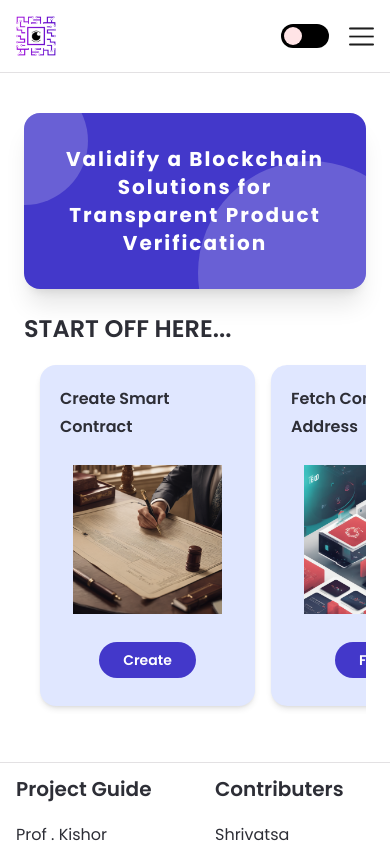
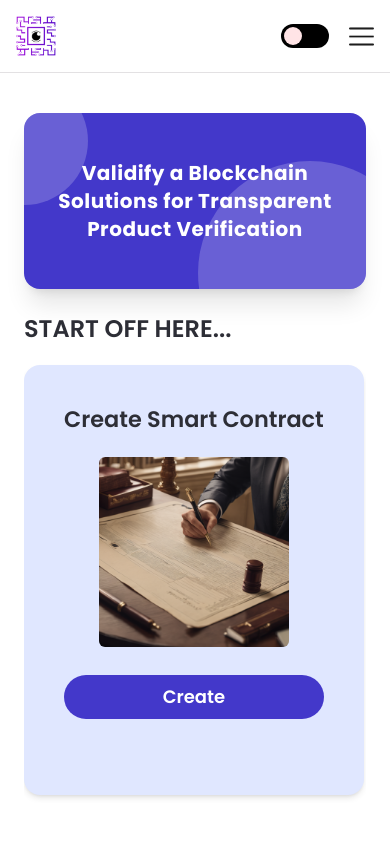
Before and after one commit to shrivatsa255/Validify, a Next.js app: page / in a window 390 px wide. Shown: the top 844 px of the page. Built offline with nearby package versions, Linux system fonts and the light colour scheme.

Commit message:
Changes in mobile view

```diff
--- a/app/add-product/page.js
+++ b/app/add-product/page.js
@@ -28,8 +28,8 @@ const AddProduct = () => {
  const [productBrand, setProductBrand] = useState("");
  const [url, setUrl] = useState('')
 
-const handleAddProducts=()=>{
-    addProducts(productId)
+const handleAddProducts= async()=>{
+   await addProducts(productId)
 }
  const qrRef = useRef();
 
--- a/app/components/Button.jsx
+++ b/app/components/Button.jsx
@@ -1,6 +1,6 @@
 
 const Button = ({ classStyles, btnName, handleClick, disabled }) => (
-  <button type="button" className={`bg-indigo-700 text-sm minlg:text-lg min-w-28 sm:min-w-10 py-2 px-6 minlg:px-8 font-poppins font-semibold text-white hover:scale-110 hover:bg-indigo-600 duration-100 active:scale-90 active:bg-teal-500 ${classStyles}`} onClick={handleClick} disabled={disabled}>
+  <button type="button" className={`bg-indigo-700 text-lg minlg:text-lg min-w-28 sm:min-w-full  min-h-11 py-2 px-6 minlg:px-8 font-poppins font-semibold text-white hover:scale-110 hover:bg-indigo-600 duration-100 active:scale-90 active:bg-teal-500 ${classStyles}`} onClick={handleClick} disabled={disabled}>
     {btnName}
   </button>
 );
--- a/app/components/InfoCard.jsx
+++ b/app/components/InfoCard.jsx
@@ -1,7 +1,7 @@
-
+'use client'
 import { useRouter } from "next/navigation";
 import { Button } from "../components";
-import Image from "next/legacy/image";
+import Image from "next/image";
 const InfoCard = ({
   content,
   warning,
@@ -10,12 +10,13 @@ const InfoCard = ({
   linkTo,
   image,
   classStyles,
+  textStyles
 }) => {
   const router = useRouter();
   return (
-    <div className="flex-1 min-w-215 break-words max-w-max xs:max-w-none sm:w-full sm:min-w-155` minmd:min-w-256 minlg:min-w-327 dark:bg-nft-black-3 bg-indigo-100 rounded-2xl my-4 ml-4 minlg:m-8 sm:my-2  cursor-pointer shadow-md sm:p-5 p-10">
+    <div className="flex-1 min-w-215 break-words max-w-max xs:max-w-none sm:w-full sm:min-w-fit minmd:min-w-256 minlg:min-w-327 dark:bg-nft-black-3 bg-indigo-100 rounded-2xl my-4 ml-4 sm:ml-0 minlg:m-8 sm:my-2  cursor-pointer shadow-md sm:p-10 p-10">
       <div className="relative w-full h-full sm:h-50 xs:h-66 minmd:h-60 minlg:h-300 overflow-hidden">
-        <h1 className="font-poppins font-semibold  dark:text-white text-nft-black-1 text-xl minlg:text-xl sm:text-[1rem]">
+        <h1 className= {`${textStyles} font-poppins font-semibold  dark:text-white text-nft-black-1 text-xl minlg:text-xl sm:text-[1.4rem]`} >
           {content}
         </h1>
 
@@ -24,9 +25,9 @@ const InfoCard = ({
             <div className="relative flexCenter mt-6 sm:h-17 sm:w-none xs:h-35 minmd:h-60 minlg:h-300 h-100 w-100 rounded-md overflow-hidden">
               <Image
                 src={image}
-                width={200}
-                height={170}
-                objectFit="contain"
+                width={190}
+                height={150}
+                objectFit="cover"
                 alt="image"
               />
             </div>
--- a/app/create-contract/page.js
+++ b/app/create-contract/page.js
@@ -12,8 +12,8 @@ const CreateContract = () => {
   const [modal, setModal] = useState(false)
   const [loading, setLoading] = useState(false)
 
-  const handleCreateContract = () =>{
-    contractAddress ? toast.warning("Contract Already Exists")  : createContract() ;setModal(true);
+  const handleCreateContract = async () =>{
+    await contractAddress ? toast.warning("Contract Already Exists")  : createContract() ;setModal(true);
   }
   return (
     <div className="flex-1 sm:px-4">
--- a/app/page.js
+++ b/app/page.js
@@ -45,8 +45,8 @@ export default function Home() {
     <div className="flex justify-center sm:px-6 p-12">
       <div className="w-full minmd:w-4/5">
         <DynamicBanner
-          parentStyles="justify-start mb-6 h-72 sm:h-60 p-12 xs:p-4 xs:h-44 rounded-2xl"
-          childStyles="md:text-4xl sm:text-2xl sm:text-center xs:text-xl sm:tracking-[2px] text-left"
+          parentStyles="justify-start mb-6 h-72 sm:h-60 sm:p-1 p-12 xs:p-4 xs:h-44 rounded-2xl"
+          childStyles="md:text-4xl sm:text-2xl sm:text-center xs:text-xl sm:tracking-wide text-left"
           name="Validify a Blockchain Solutions for Transparent Product Verification"
         />
       <div className="sm:hidden">
@@ -58,6 +58,7 @@ export default function Home() {
           warning="Note: Only contract owners can add products to their contract."
           link={false}
           classStyles="text-2xl text-center"
+          textStyles='text-center'
         />
         </div>
         <h1 className="font-poppins dark:text-white uppercase text-nft-black-1 text-2xl minlg:text-4xl font-semibold ml-4 sm:ml-0">
@@ -65,19 +66,21 @@ export default function Home() {
         </h1>
         <div className="relative flex-1 max-w-full flex mt-3" ref={parentRef}>
           <div
-            className="flex flex-row w-max overflow-x-scroll no-scrollbar select-none"
+            className="flex flex-row w-max overflow-x-scroll gap-3 no-scrollbar select-none"
             ref={scrollRef}
           >
             <DynamicInfoCard
               content="Create Smart Contract"
               name="Create"
               link={true}
+              textStyles='text-center'
               linkTo="/create-contract"
               image="/contract.png"
             />
             <DynamicInfoCard
               content="Fetch Contract Address"
               name="Fetch"
+              textStyles='text-center'
               link={true}
               linkTo="/get-contract"
               image="/fetch.png"
@@ -85,6 +88,7 @@ export default function Home() {
             <DynamicInfoCard
               content="Add Product to Contract"
               name="Add"
+              textStyles='text-center'
               link={true}
               linkTo="/add-product"
               image="/addProduct.png"
@@ -92,6 +96,7 @@ export default function Home() {
             <DynamicInfoCard
               content="Verify Authenticity"
               name="Verify"
+              textStyles='text-center'
               link={true}
               linkTo="/verify-product"
               image="/verify.png"
--- a/app/store/store.js
+++ b/app/store/store.js
@@ -30,7 +30,7 @@ export const useStore = create((set, get) => ({
     window.location.reload();
  },
  checkIfWalletIsConnected: async () => {
-    if (!window.ethereum) return alert("Please install MetaMask");
+    if (!window.ethereum) return toast.info("Please install MetaMask");
     const accounts = await window.ethereum.request({ method: "eth_accounts" });
     if (accounts.length) {
       set({ currentAccount: accounts[0] });
--- a/app/verify-product/page.js
+++ b/app/verify-product/page.js
@@ -22,8 +22,8 @@ const verifyProduct = () => {
 
   const [startScan, setStartScan] = useState(false)
 
-  const handleVerifyProduct = () =>{
-    checkProduct(companyContractAddress,productId)
+  const handleVerifyProduct = async() =>{
+    await checkProduct(companyContractAddress,productId)
   }
   const [file, setFile] = useState(null);
   const [data, setData] = useState(null);
```
